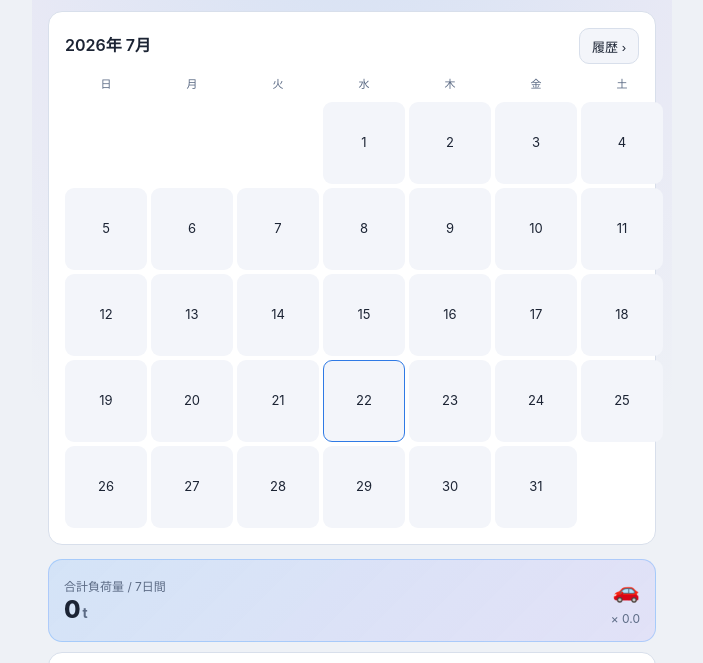
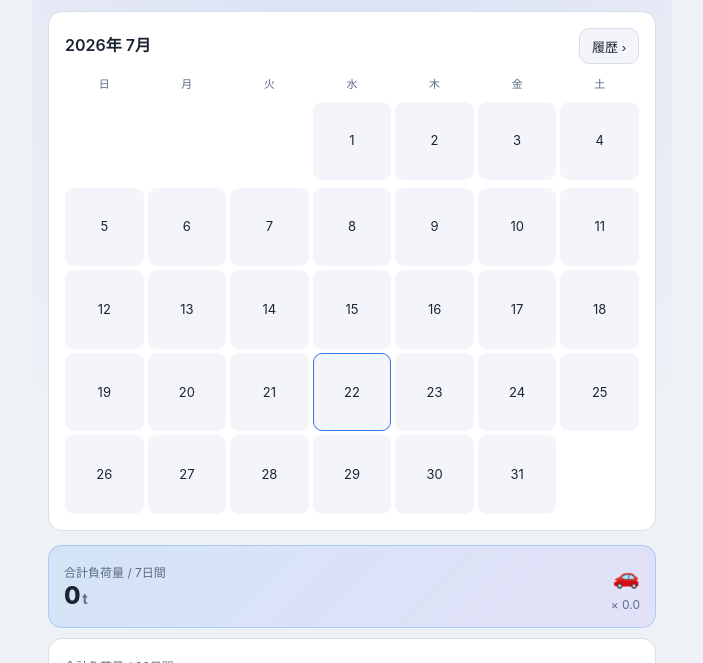
Before and after one commit to kosukekkk-ops/kintore-app, a plain HTML site: page docs/index.html in a window 1280 px wide. Shown: the part 59-722 px from the top of the page, without its empty margins (288-991 px from the left). Drawn offline with Linux system fonts and the light colour scheme.

Commit message:
ホームのカレンダー崩れ(セル肥大・横はみ出し)を修正
grid-template-columns を repeat(7, minmax(0,1fr)) にし、セルとdowに
min-width:0 を指定。1fr が中身に引っ張られてセルが81pxに膨張し
横スクロールが発生していた不具合を解消。SWキャッシュ版数 v3。

Co-Authored-By: Claude Opus 4.8 <noreply@anthropic.com>

```diff
--- a/docs/css/style.css
+++ b/docs/css/style.css
@@ -212,10 +212,10 @@ label.field .lab { font-size: 13px; color: var(--text-dim); margin-bottom: 5px;
 .cal-head { display: flex; align-items: center; margin-bottom: 12px; }
 .cal-head .m { flex: 1; text-align: center; font-weight: 600; font-size: 16px; }
 .cal-head button { background: var(--bg-elev); border: 1px solid var(--border); color: var(--text); width: 36px; height: 36px; border-radius: 10px; cursor: pointer; font-size: 16px; }
-.cal-grid { display: grid; grid-template-columns: repeat(7,1fr); gap: 4px; }
-.cal-grid .dow { text-align: center; font-size: 11px; color: var(--text-dim); padding: 4px 0; }
+.cal-grid { display: grid; grid-template-columns: repeat(7, minmax(0, 1fr)); gap: 4px; }
+.cal-grid .dow { text-align: center; font-size: 11px; color: var(--text-dim); padding: 4px 0; min-width: 0; }
 .cal-cell {
-  aspect-ratio: 1; border-radius: 9px; display: flex; flex-direction: column;
+  aspect-ratio: 1; min-width: 0; border-radius: 9px; display: flex; flex-direction: column;
   align-items: center; justify-content: center; font-size: 13px; position: relative;
   background: var(--bg-elev); border: 1px solid transparent;
 }
--- a/docs/sw.js
+++ b/docs/sw.js
@@ -3,7 +3,7 @@
  * すべて使えるようにする(データは端末内 localStorage 保存のためそもそも通信不要)。
  * ファイルを追加/削除/リネームしたら必ず ASSETS 一覧と CACHE 版数を更新すること。
  */
-const CACHE = 'kintore-app-v2';
+const CACHE = 'kintore-app-v3';
 const ASSETS = [
   './',
   './index.html',
```
